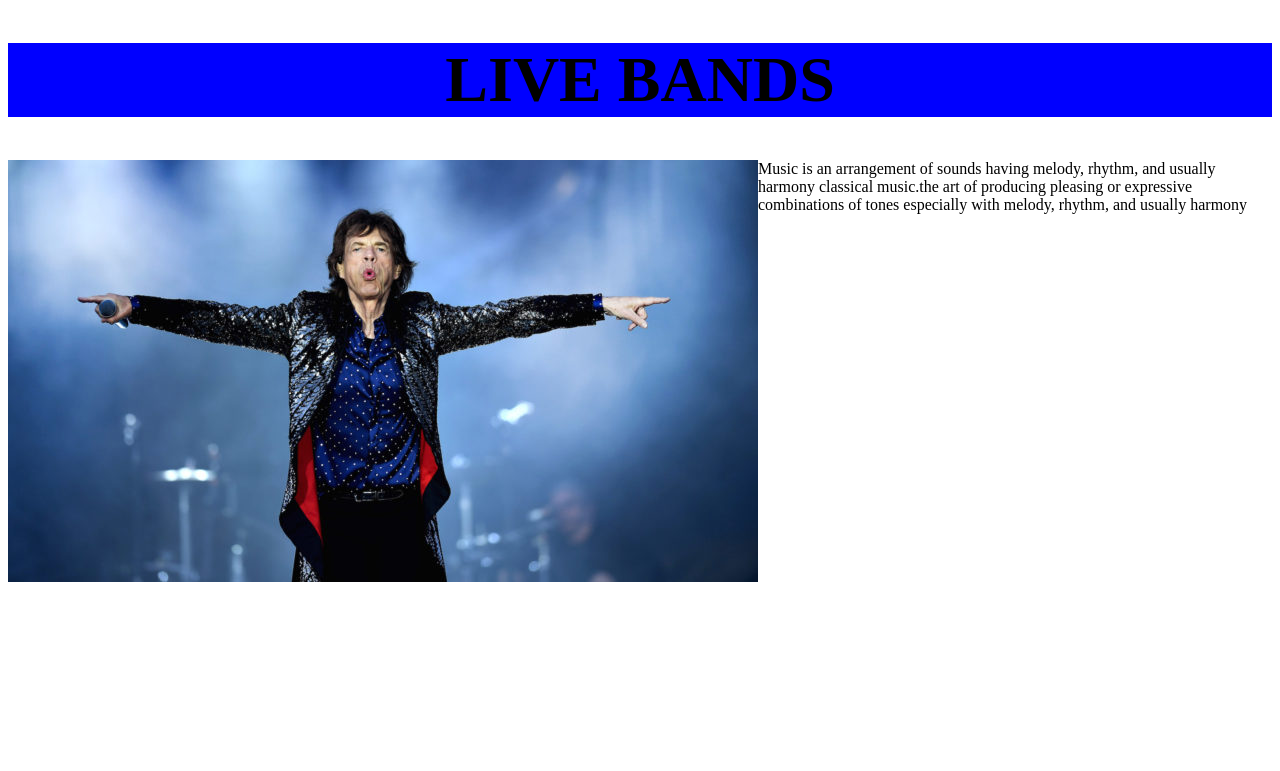
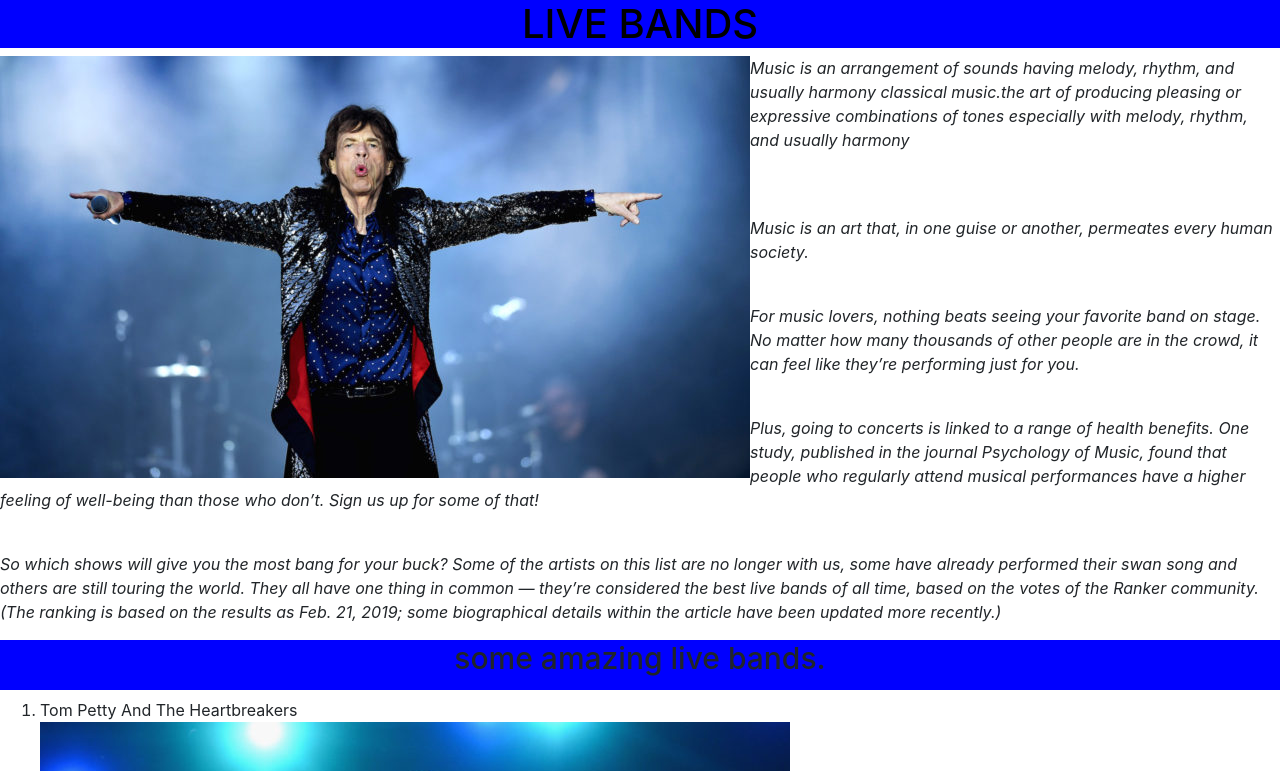
Before and after one commit to Ogunleyefemi/liveband, a plain HTML site: page index.html in a window 1280 px wide. Shown: the top 771 px of the page. Drawn offline with Linux system fonts and the light colour scheme.

Commit message:
add tom petty

```diff
--- a/css/style.css
+++ b/css/style.css
@@ -4,6 +4,16 @@
     background-color: blue;
     text-align: center;
 }
-img{
+.img1{
     float: left;
+    height: fit-content;
 }
+.body{
+    font-style: italic;
+}
+.header2{
+    font-size: 30px;
+    text-align: center;
+    background-color: blue;
+    height: 50px;
+}
--- a/index.html
+++ b/index.html
@@ -2,18 +2,67 @@
 <html lang="en">
 <head>
     <link href="css/style.css" rel="stylesheet" type="text/css">
-    <link href="bootst"
+    <link href="css/bootstrap.css" rel="stylesheet">
+
     <meta charset="UTF-8">
     <meta http-equiv="X-UA-Compatible" content="IE=edge">
     <meta name="viewport" content="width=device-width, initial-scale=1.0">
     <title>Live Bands</title>
 </head>
 <body>
+    <div>
+
+
+
     <div class="header">
         <h1>LIVE BANDS</h1>
     </div>
-    <img src="img/h1.jpg" alt="a musician">
+    <img src="img/h1.jpg" class="img1" alt="a musician">
+
+
+
+
+    <div class="body">
     <p>Music is an arrangement of sounds having melody, rhythm, and usually harmony classical music.the art of producing pleasing or expressive combinations of tones especially with melody, rhythm, and usually harmony</p><br><br>
+    <p>Music is an art that, in one guise or another, permeates every human society.</p><br>
+    <p>For music lovers, nothing beats seeing your favorite band on stage. No matter how many thousands of other people are in the crowd, it can feel like they’re performing just for you.</p><br>
+
+        <p>Plus, going to concerts is linked to a range of health benefits. One study, published in the journal Psychology of Music, found that people who regularly attend musical performances have a higher feeling of well-being than those who don’t. Sign us up for some of that!</p><br>
+
+        <p>So which shows will give you the most bang for your buck? Some of the artists on this list are no longer with us, some have already performed their swan song and others are still touring the world. They all have one thing in common — they’re considered the best live bands of all time, based on the votes of the Ranker community. (The ranking is based on the results as Feb. 21, 2019; some biographical details within the article have been updated more recently.) </p></div>
+
+        <h2 div class="header2">some amazing live bands.</h2>
+
+        <ol>
+            <li>Tom Petty And The Heartbreakers</li>
+            <img src="img/tom petty.jpg" alt="tom petty">
+            <p class="bg-success">Tom Petty and the Heartbreakers toured the world right up until lead singer Tom Petty died suddenly in 2017, at the age of 66. The band’s final tour, which celebrated their 40th anniversary, concluded with three nights at the Hollywood Bowl. The set list included rarely played tracks such as “Rockin’ Around (With You),” which was the first track on their 1976 debut album, “Tom Petty and the Heartbreakers,” and which hadn’t been performed live since 1983. </p>
+            <li>The Allman Brothers Band </li>
+            <img src="img/allman.jpg" alt="allman brothers">
+            <p class="bg-info"> One of the most legendary gigs in the history of The Allman Brothers Band took place on March 13, 1971, at Fillmore East Theater in New York. The band gave the audience nearly 23 minutes of “Whipping Post,” the last song on the band’s first album and a staple of their live shows. Three months later, the Allman Brothers Band returned to Fillmore East to give the venue a memorable sendoff before it closed its doors for the last time, playing until dawn.</p>
+
+            <li> Alice Cooper </li>
+            <img src="img/alice cooper.jpg" alt="alice">
+            <p class="bg-warning">Alice Cooper’s live shows, known for their theatrical elements, bring his tracks to life. Described as a “shock-rock” anti-hero, Cooper delighted British audiences in 2017 when he reunited with his original band for his first U.K. tour in five years. Today, at the age of 71, Cooper shows no sign of slowing down. </p>
+        </ol>
+        <div><
+         <blockquote class=" blockquote">
+            <p class="bqk">MUSIC IS EVERYTHING</p>
+            <footer class="blockquote-footer">
+                OLUWAFEMI</footer>
+        </blockquote>
+    </div>
+
+
+
+
+
+
+
+
+
+
+
 
 
 
```
